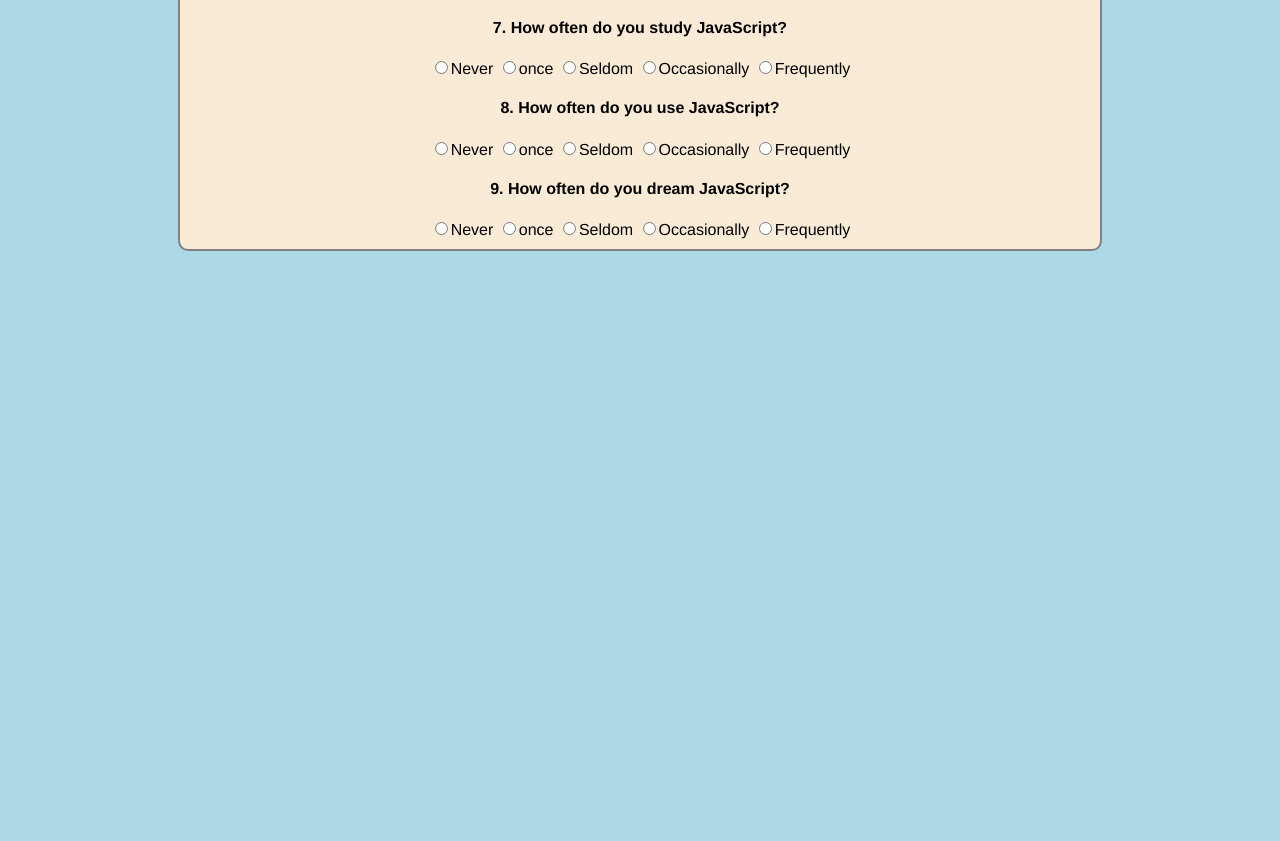
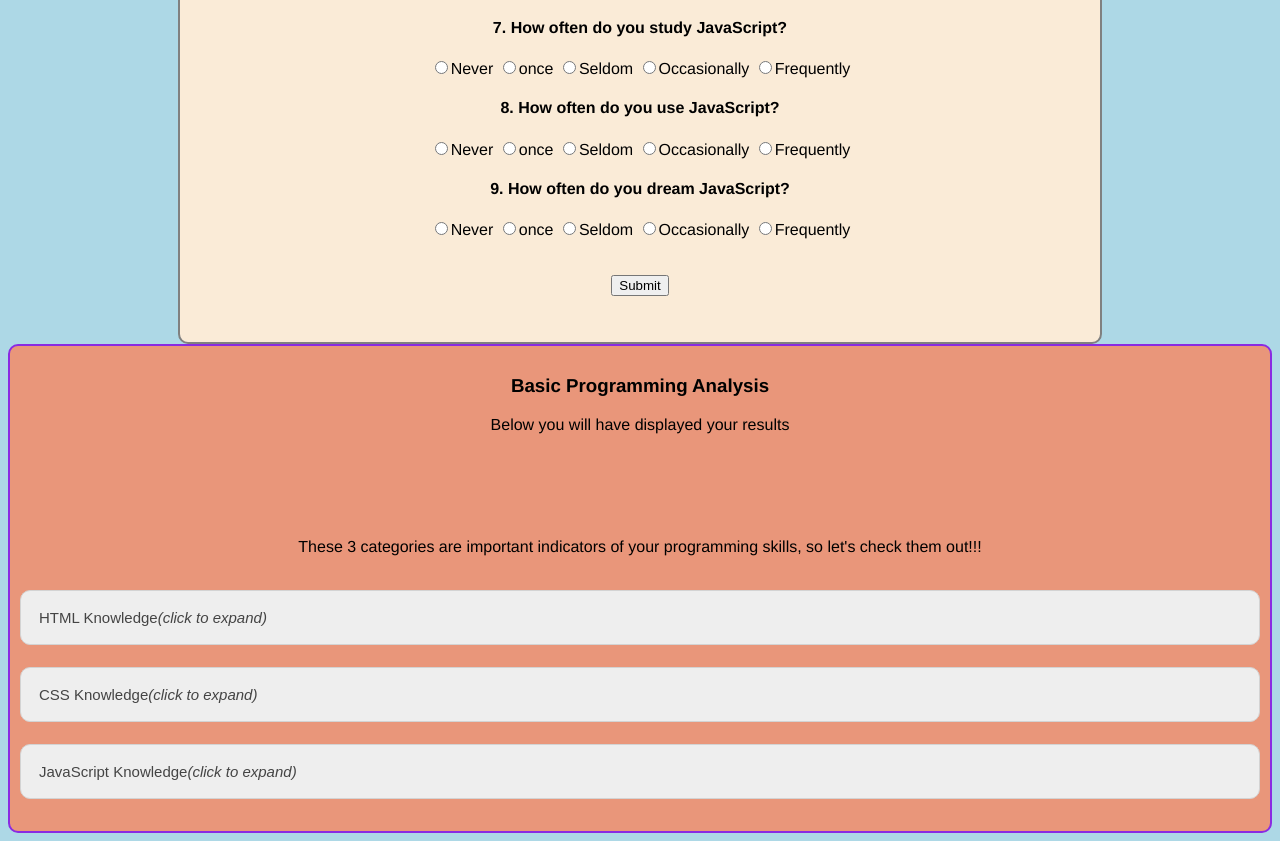
Before and after one commit to BryanBeittel/Quiz-Form-Workshop, a plain HTML site: page index.html in a window 1280 px wide. Shown: the part 976-1817 px from the top of the page. Before the commit the page ends 1235 px from the top, so only its background shows below. Drawn offline with Linux system fonts and the light colour scheme.

Commit message:
I worked on part 3 of html and css

```diff
--- a/index.html
+++ b/index.html
@@ -92,10 +92,40 @@
                 <input type="radio" name="q9" value="3" >Occasionally
                 <input type="radio" name="q9" value="4" >Frequently
             </div>
+            <br><br>
+            <button id="formButton" type="button" value="Submit">Submit</button><br><br><br>
         </form>
     </section>
 
     <section id="part3">
+        <p><span id="grade"></span></p>
+        <div id="grade2"></div>
+
+        <h3>Basic Programming Analysis</h3>
+        <p>Below you will have displayed your results</p><br><br>
+
+        <div id="chart_div"></div> <br><br>
+
+        <p>These 3 categories are important indicators of your programming skills, so let's check them out!!!</p><br>
+
+
+        <button class="accordian">HTML Knowledge<i>(click to expand)</i></button>
+        <div class="panel">
+            <p><span id="htmlGrade"></span></p>
+            <div id="htmlGrade2"></div>
+        </div>
+
+        <button class="accordian">CSS Knowledge<i>(click to expand)</i></button>
+        <div class="panel">
+            <p><span id="cssGrade"></span></p>
+            <div id="cssGrade2"></div>
+        </div>
+
+        <button class="accordian">JavaScript Knowledge<i>(click to expand)</i></button>
+        <div class="panel">
+            <p><span id="jsGrade"></span></p>
+            <div id="jsGrade2"></div>
+        </div>
 
     </section>
 
--- a/style.css
+++ b/style.css
@@ -22,3 +22,37 @@ body{
     border-radius: 10px;
     text-align: center;
 }
+
+#part3{
+    border:2px blueviolet solid;
+    padding: 10px;
+    background-color: darksalmon;
+    border-radius: 10px;
+    text-align: center;
+}
+
+.accordian{
+    background-color: #eee;
+    color:#444;
+    cursor: pointer;
+    padding: 18px;
+    width:100%;
+    text-align: left;
+    outline: none;
+    font-size: 15px;
+    transition: 0.4s;
+    border: solid lightgrey 0.5px;
+    border-radius: 10px;
+    margin-bottom: 6px;
+}
+
+.active, .accordian:hover{
+    background-color: #ccc;
+}
+
+.panel{
+    padding: 0 18px;
+    /* display: none;*/
+    background-color: white;
+    /*overflow: hidden;*/
+}
```
